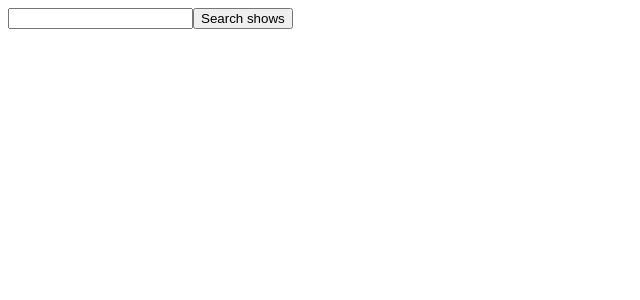
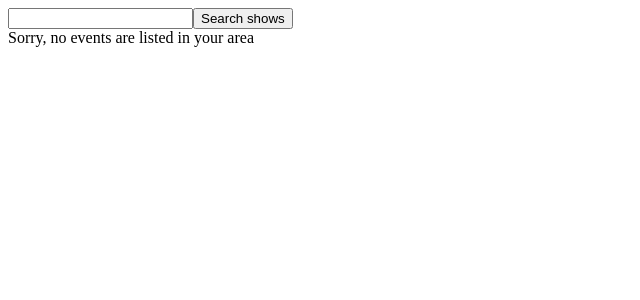
Before and after one commit to Jbonez87/moshpit, a React app: page / in a window 1280 px wide. Shown: the top 300 px of the page, without its empty margins (0-640 px from the left). Built offline with nearby package versions, Linux system fonts and the light colour scheme; the HTML template or start-up script is replaced by a standard one.

Commit message:
add error message for empty response

```diff
--- a/src/components/App.js
+++ b/src/components/App.js
@@ -1,16 +1,12 @@
 import React, { Component } from 'react'
 import PropTypes from 'prop-types'
 
-
+import ShowsContainer from './ShowsContainer'
 export default class App extends Component {
   state = {
     shows: {},
     query: ''
   }
-  // constructor() {
-  //   super();
-  //   this.handleChange = this.handleChange.bind(this)
-  // }
   handleChange = e => {
     e.persist()
     this.setState(() => {
@@ -20,9 +16,11 @@ export default class App extends Component {
     })
   }
   handleSubmit = e => {
-    e.preventDefault();
-    const value = this.state.query;
-    fetch(`/shows/${value}`)
+    e.preventDefault()
+    let value
+    if(this.state.query) {
+      value = this.state.query
+      return fetch(`/shows/${value}`)
         .then(res => res.json())
         .then(shows => {
           return this.setState(() => ({
@@ -30,9 +28,13 @@ export default class App extends Component {
             query: ''
           }))
         })
-      .then(() => console.log(this.state.shows));
+        .then(() => console.log(this.state.shows))
+    }
+    return
+
   }
   render() {
+    let displayShows = (this.state.shows.hasOwnProperty('_embedded')) ? (<ShowsContainer shows={this.state.shows} />) : 'Sorry, no events are listed in your area'
     return (
       <div>
         <form
@@ -48,6 +50,9 @@ export default class App extends Component {
           value='Search shows'
         />
         </form>
+        <div>
+          {displayShows}
+        </div>
       </div>
     )
   }
--- /dev/null
+++ b/src/components/ShowsContainer.js
@@ -0,0 +1,19 @@
+import React from 'react'
+
+const ShowsContainer = (props) => {
+  let shows = props.shows._embedded ? props.shows._embedded.events.map(show => {
+          return (
+            <li
+              key={show.id}
+            >
+              <p>{show.name}</p>
+            </li>
+          )
+        }) : ''
+  return (
+    <ul>
+      {shows}
+    </ul>
+  )
+}
+export default ShowsContainer
```
Lines whose indentation alone changed are shown as unchanged.
